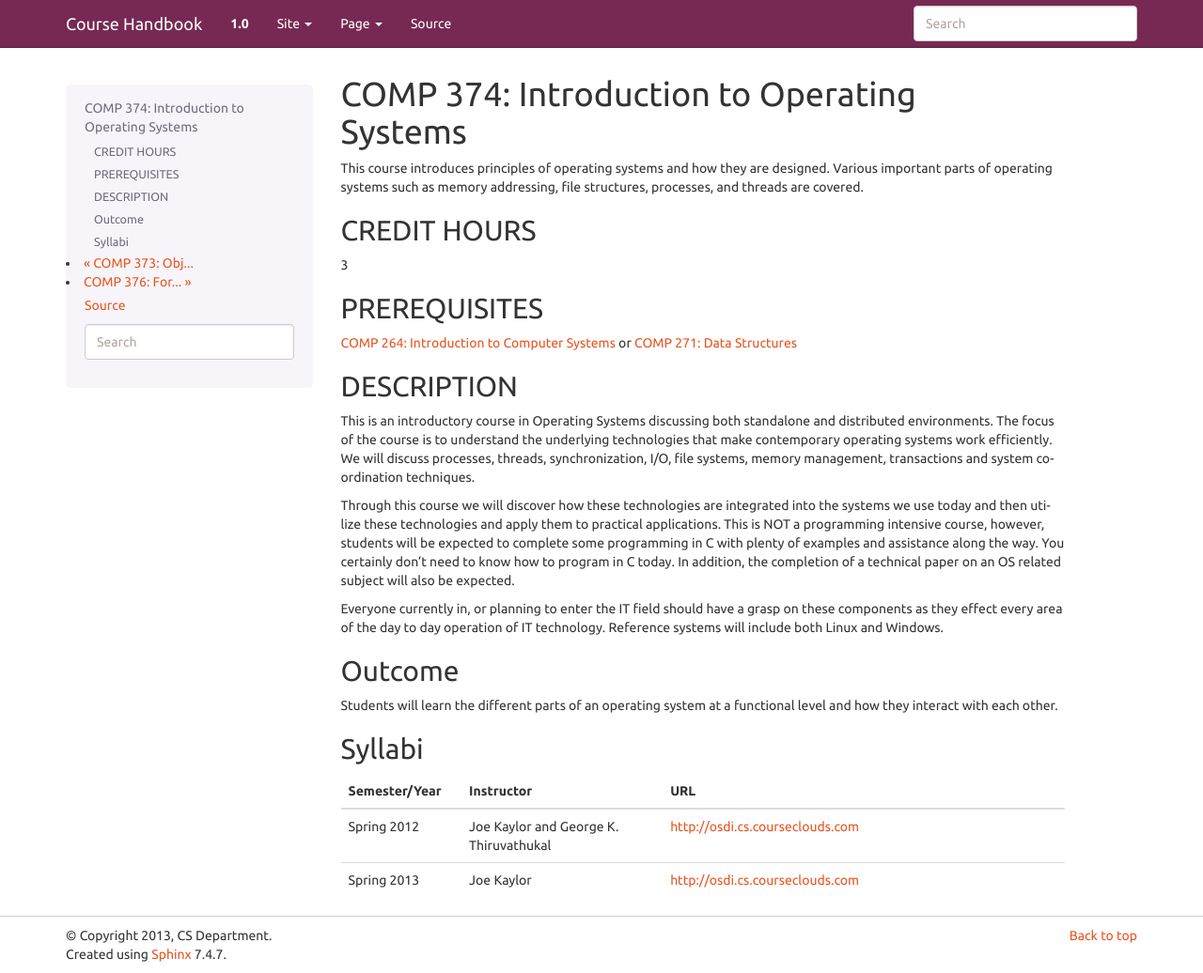
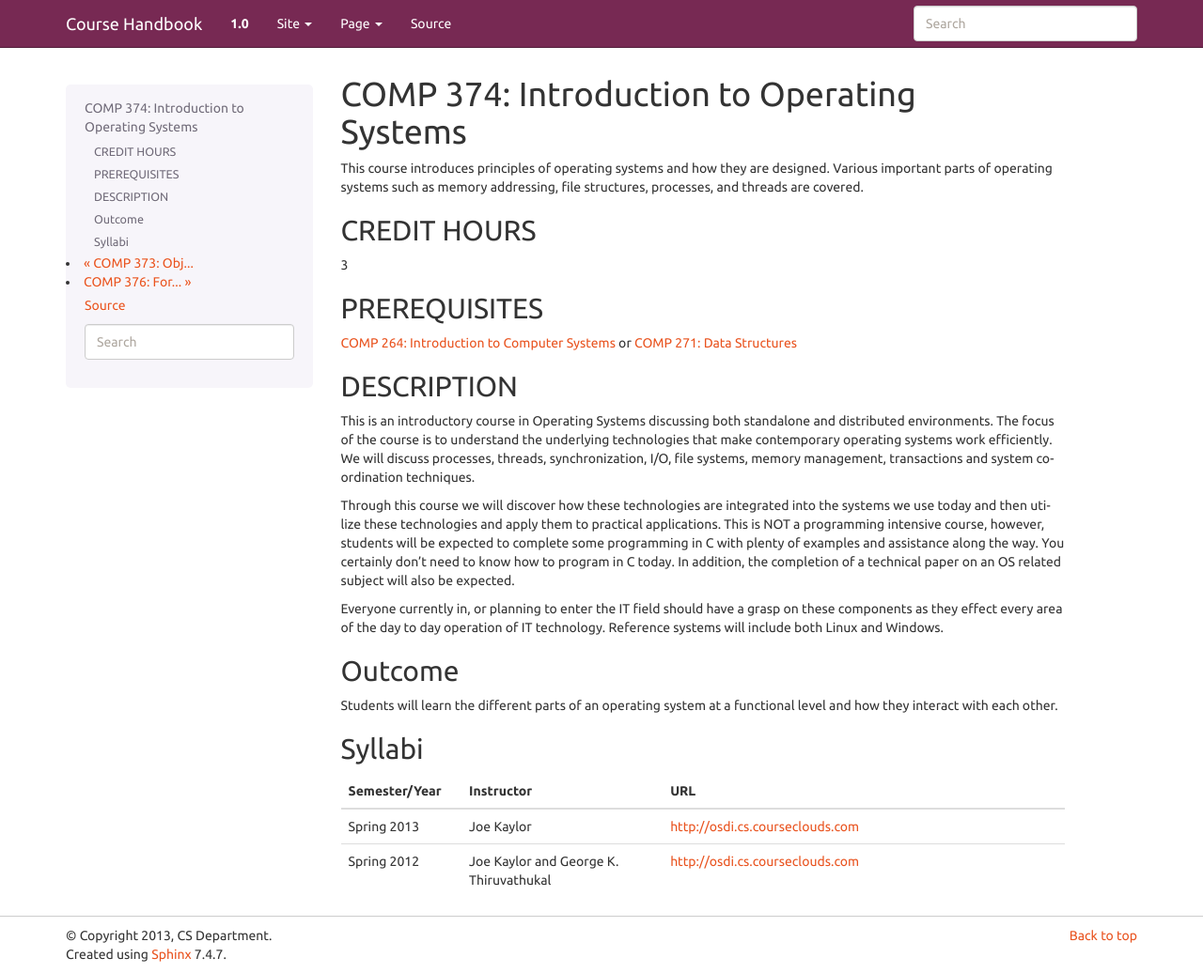
Before and after one commit to kyang5/coursedescriptions, a Sphinx documentation site: the page built from source/comp374.rst, in a window 1280 px wide and 1036 px high. Shown: the whole window at 94% size. Built offline with Sphinx 7.4.7, drawn with Linux system fonts in a browser that asks for light colours.

```diff
--- a/source/comp374.rst
+++ b/source/comp374.rst
@@ -46,5 +46,5 @@ Syllabi
    	:header: "Semester/Year", "Instructor", "URL"
    	:widths: 15, 25, 50
 
+	"Spring 2013", "Joe Kaylor", "http://osdi.cs.courseclouds.com"
 	"Spring 2012", "Joe Kaylor and George K. Thiruvathukal", "http://osdi.cs.courseclouds.com"
-	"Spring 2013", "Joe Kaylor", "http://osdi.cs.courseclouds.com"
```
